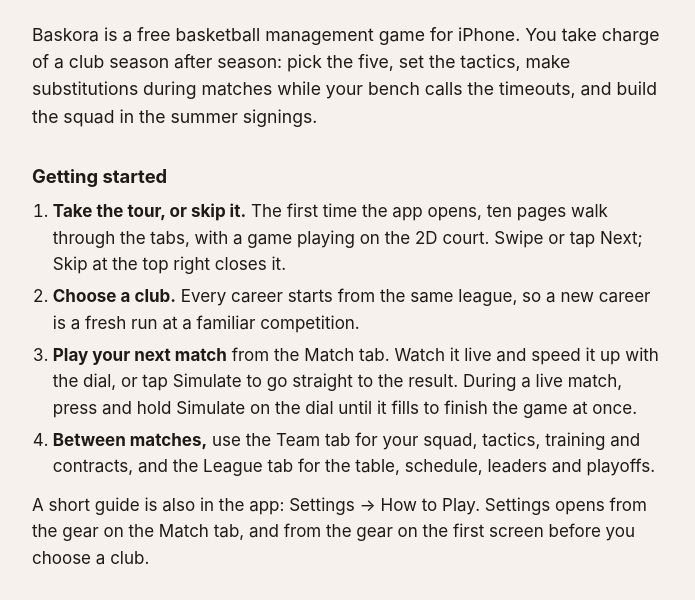
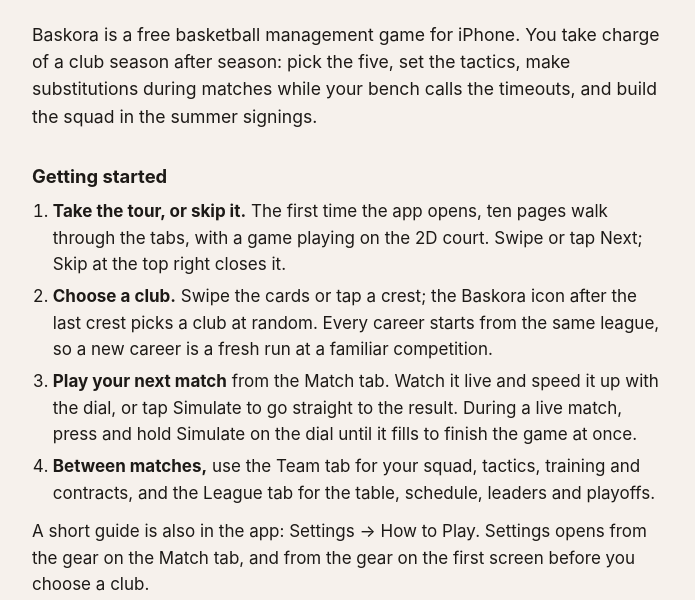
Before and after one commit to baskoraapp/baskora, a plain HTML site: page support.html in a window 1280 px wide. Shown: the part 169-769 px from the top of the page, without its empty margins (292-987 px from the left). Drawn offline with Linux system fonts and the light colour scheme.

Commit message:
Update support.html

```diff
--- a/support.html
+++ b/support.html
@@ -29,7 +29,7 @@
     <h2>Getting started</h2>
     <ol>
       <li><strong>Take the tour, or skip it.</strong> The first time the app opens, ten pages walk through the tabs, with a game playing on the 2D court. Swipe or tap Next; Skip at the top right closes it.</li>
-      <li><strong>Choose a club.</strong> Every career starts from the same league, so a new career is a fresh run at a familiar competition.</li>
+      <li><strong>Choose a club.</strong> Swipe the cards or tap a crest; the Baskora icon after the last crest picks a club at random. Every career starts from the same league, so a new career is a fresh run at a familiar competition.</li>
       <li><strong>Play your next match</strong> from the Match tab. Watch it live and speed it up with the dial, or tap Simulate to go straight to the result. During a live match, press and hold Simulate on the dial until it fills to finish the game at once.</li>
       <li><strong>Between matches,</strong> use the Team tab for your squad, tactics, training and contracts, and the League tab for the table, schedule, leaders and playoffs.</li>
     </ol>
```
